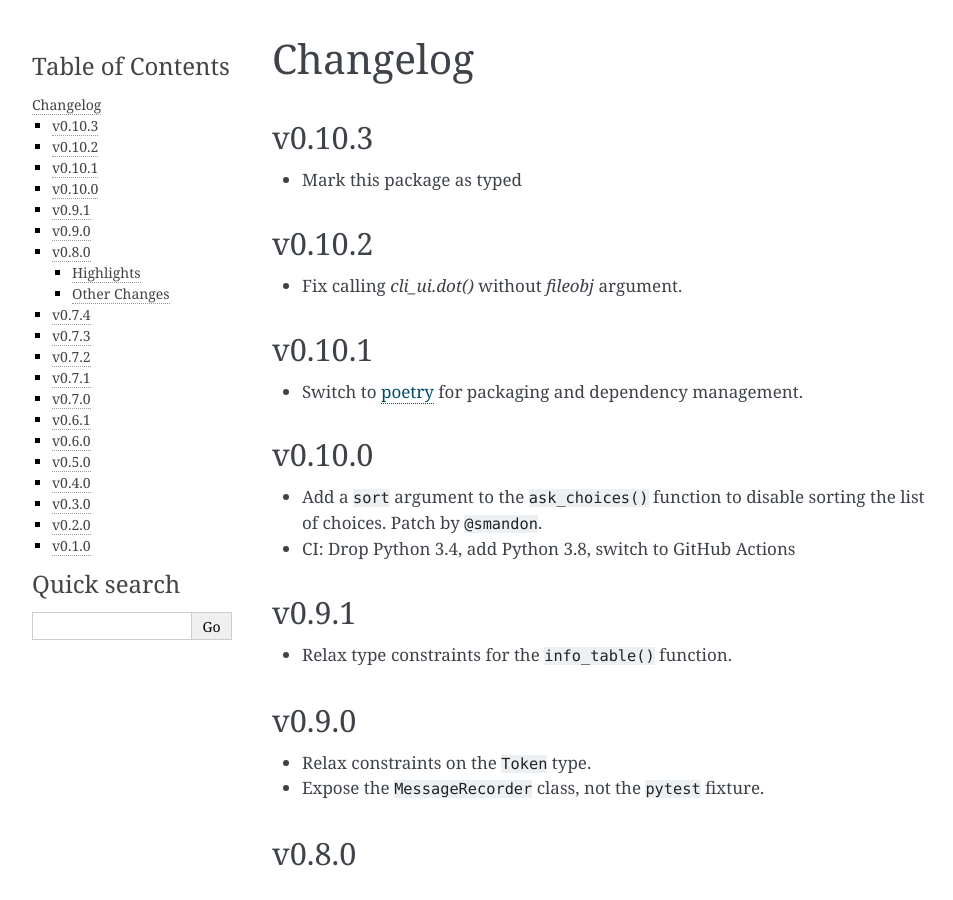
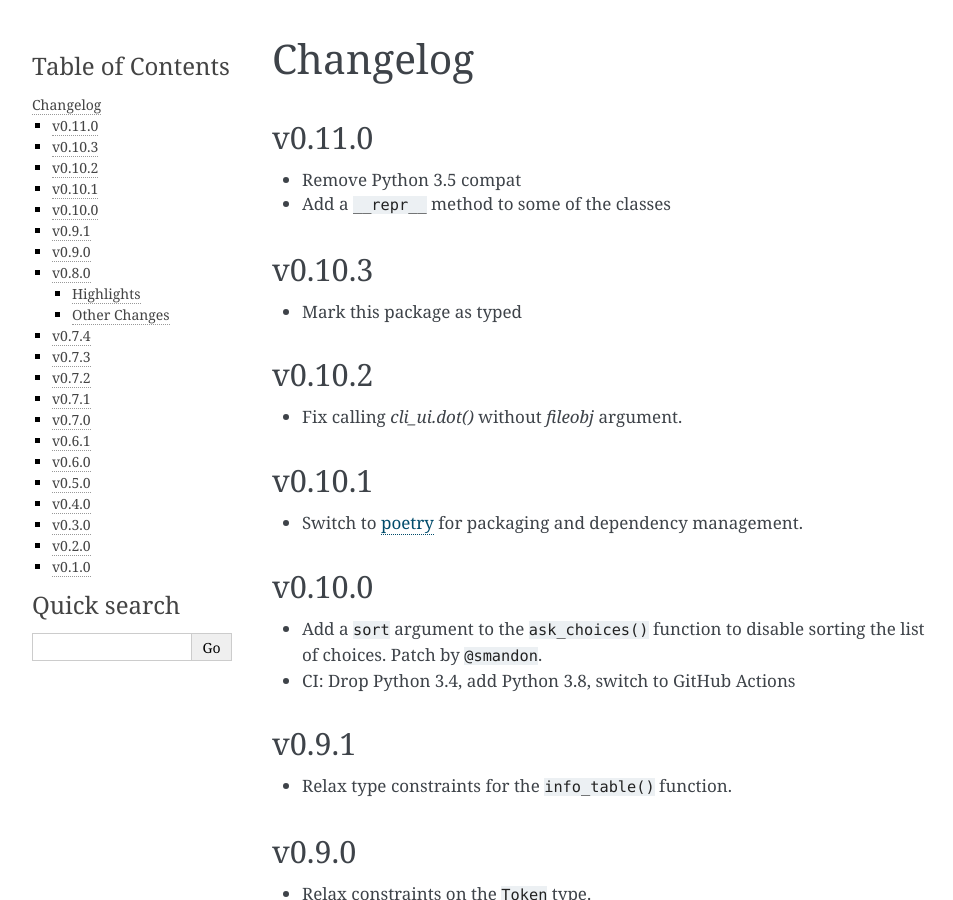
Before and after one commit to your-tools/python-cli-ui, a Sphinx documentation site: the page built from docs/changelog.rst, in a window 1280 px wide and 900 px high. Shown: the whole window, without its empty margins (148-1101 px from the left). Built offline with Sphinx 7.4.7, drawn with Linux system fonts in a browser that asks for light colours.

Commit message:
Update Changelog

```diff
--- a/docs/changelog.rst
+++ b/docs/changelog.rst
@@ -1,5 +1,11 @@
 Changelog
 ----------
+
+v0.11.0
++++++++
+
+* Remove Python 3.5 compat
+* Add a ``__repr__`` method to some of the classes
 
 v0.10.3
 +++++++
```
